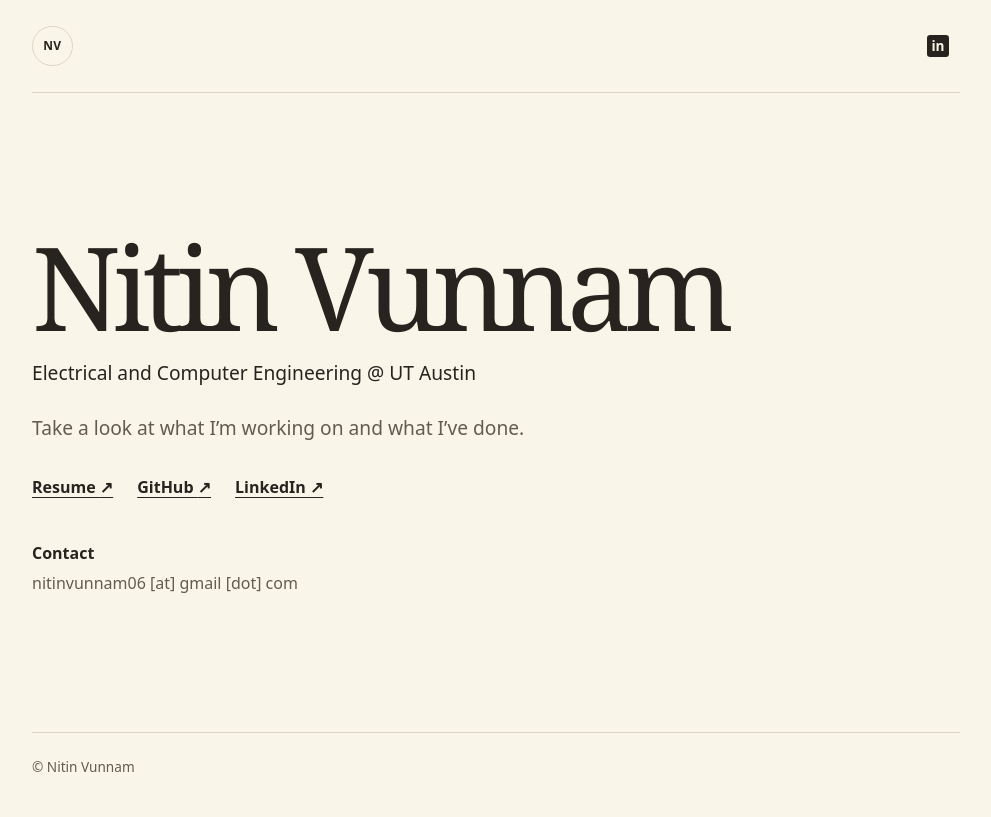
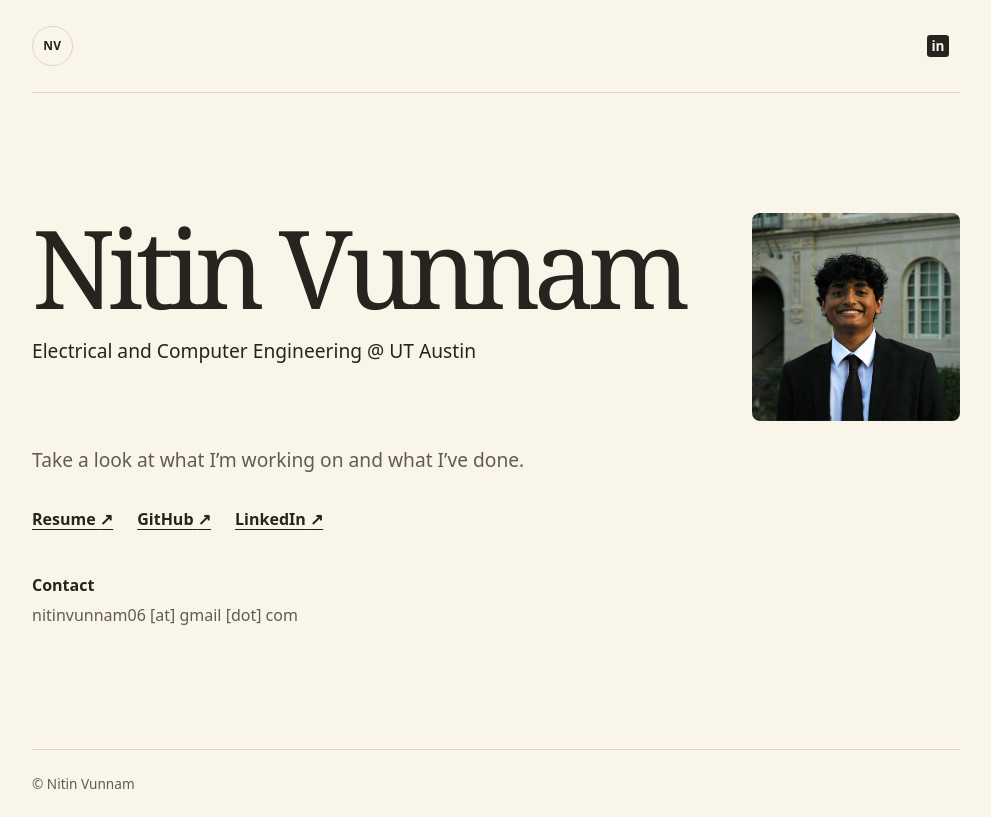
Before and after one commit to nitinvunnam/personalwebsite, a plain HTML site: page index.html in a window 1280 px wide. Shown: the whole page, without its empty margins (144-1135 px from the left). Drawn offline with Linux system fonts and the light colour scheme.

Commit message:
Add portrait beside homepage heading

```diff
--- a/index.html
+++ b/index.html
@@ -66,10 +66,29 @@
       padding-block: clamp(5rem, 15vh, 10rem);
     }
 
+    .hero {
+      display: grid;
+      grid-template-columns: minmax(0, 1fr) clamp(9rem, 19vw, 13rem);
+      align-items: start;
+      gap: clamp(1.5rem, 4vw, 3rem);
+    }
+
+    .portrait {
+      display: block;
+      width: 100%;
+      height: auto;
+      border-radius: .5rem;
+    }
+
+    @media (max-width: 40rem) {
+      .hero { grid-template-columns: 1fr; }
+      .portrait { width: min(10rem, 100%); }
+    }
+
     h1 {
       margin: 0;
       font-family: "Instrument Serif", Georgia, serif;
-      font-size: clamp(3rem, 10.3vw, 7.25rem);
+      font-size: clamp(3rem, 8.5vw, 7.25rem);
       font-weight: 400;
       letter-spacing: -.065em;
       line-height: 1;
@@ -135,8 +154,13 @@
     </header>
     <main>
       <div>
-        <h1>Nitin Vunnam</h1>
-        <p class="affiliation">Electrical and Computer Engineering @ UT Austin</p>
+        <div class="hero">
+          <div>
+            <h1>Nitin Vunnam</h1>
+            <p class="affiliation">Electrical and Computer Engineering @ UT Austin</p>
+          </div>
+          <img class="portrait" src="./portrait.jpg" alt="Portrait of Nitin Vunnam" width="800" height="800">
+        </div>
         <p>Take a look at what I’m working on and what I’ve done.</p>
         <nav class="links" aria-label="Personal links">
           <a href="./Nitin_Vunnam_resume.pdf" target="_blank" rel="noopener noreferrer" aria-label="Resume (opens in a new tab)">Resume <span aria-hidden="true">&#8599;</span></a>
```
Also changed, not shown: portrait.jpg (added).
